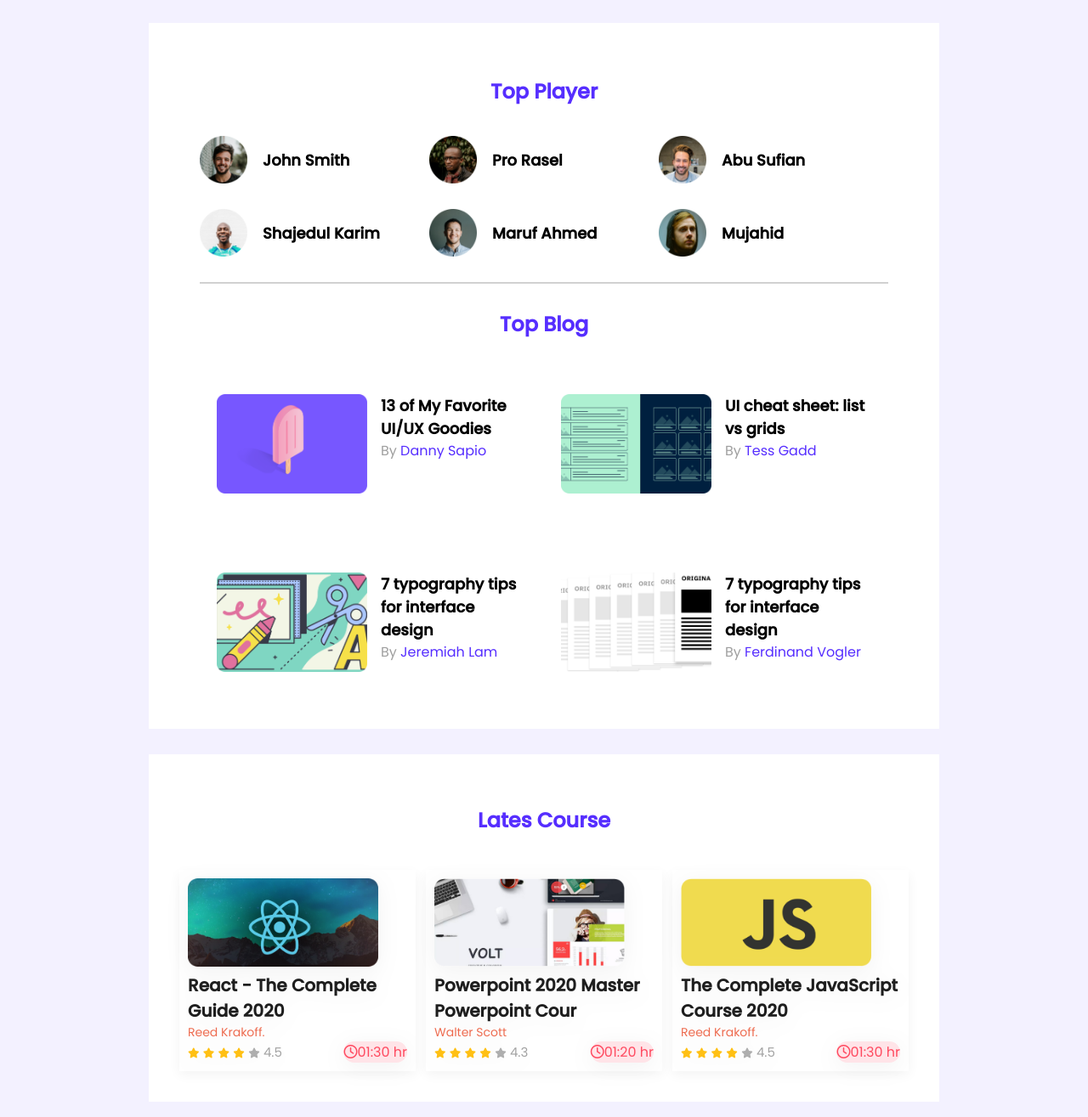
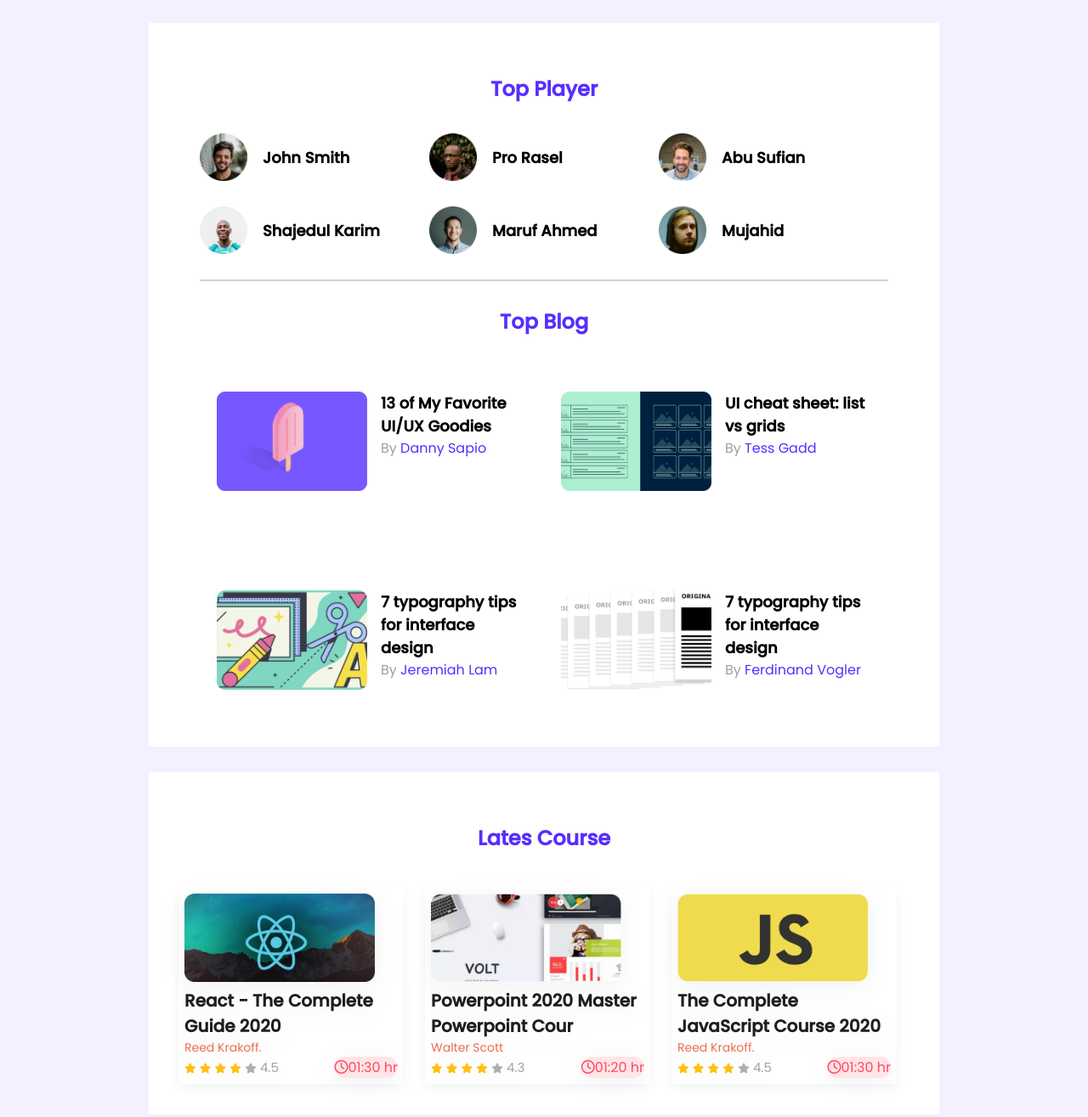
Before and after one commit to Salikur6/leader-board-project, a plain HTML site: page index.html in a window 1280 px wide. Shown: the part 71-1386 px from the top of the page at 85% size. Drawn offline with Linux system fonts and the light colour scheme.

Commit message:
some change for design

```diff
--- a/style.css
+++ b/style.css
@@ -97,7 +97,7 @@
 
                     .player-title {
                         color: #562EFF;
-                        margin-top: 3px;
+                        margin-bottom: 50px;
                     }
 
                     .players {
@@ -129,16 +129,18 @@
 
                     .blog-title {
                         color: #562EFF;
+                        margin-bottom: 50px;
                     }
 
                     .blogs {
                         display: grid;
                         grid-template-columns: 1fr 1fr;
-                        grid-row-gap: 26px;
+                        grid-row-gap: 50px;
                     }
 
                     .blog {
                         display: flex;
+                        margin: 10px;
                     }
 
                     .blog-img img {
@@ -171,6 +173,7 @@
 
                     .course-title {
                         color: #562EFF;
+                        margin-bottom: 50px;
                     }
 
                     .courses {
@@ -179,8 +182,8 @@
                     }
 
                     .course {
-                        padding: 10px;
-                        margin: 6px;
+                        padding: 7px;
+                        margin: 6px 20px 6px 5px;
                         filter: drop-shadow(0px 5.34229px 13.3557px rgba(0, 0, 0, 0.05));
                         box-shadow: 0px 5.342289924621582px 13.35572338104248px 0px #0000000d;
                     }
```
